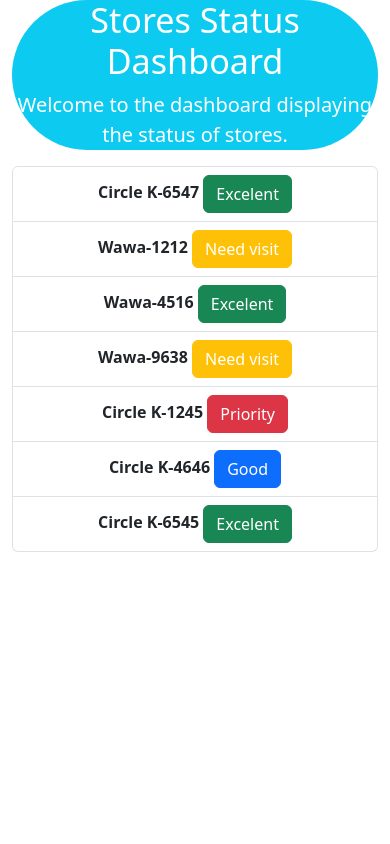
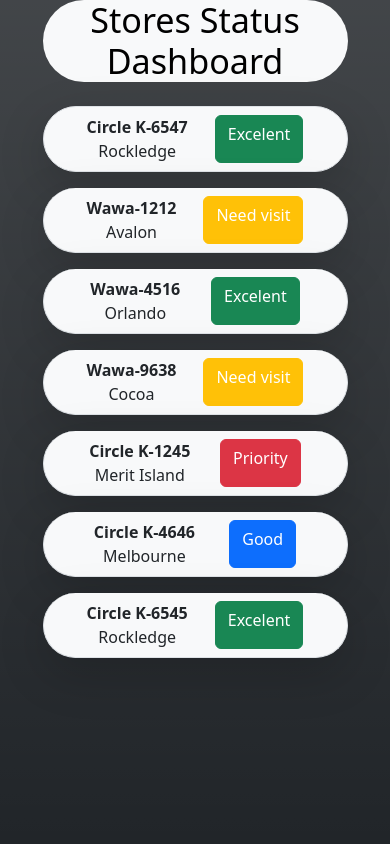
Before and after one commit to machanic16/balances-dashboard, a Django app: page /dashboard/ in a window 390 px wide. Run offline with Django 4.2, Linux system fonts and the light colour scheme; data comes from the database, SQL or seed files in the repository; both versions use the stored data as it was after the commit; some libraries are stand-ins or nearby versions.

Commit message:
enhance colors and responsiveness for dashboard/

```diff
--- a/balances_dashboard/balances_dashboard/settings.py
+++ b/balances_dashboard/balances_dashboard/settings.py
@@ -28,7 +28,7 @@ SECRET_KEY = 'django-insecure-0nk)$&or_z+7(r49d3j^rx^)r##9vpw4j#atbr2$hg=f$x#x7g
 # SECURITY WARNING: don't run with debug turned on in production!
 DEBUG = True
 
-ALLOWED_HOSTS = ['3.133.140.55']
+ALLOWED_HOSTS = []
 
 
 # Application definition
--- a/balances_dashboard/dashboard/templates/dashboard/index.html
+++ b/balances_dashboard/dashboard/templates/dashboard/index.html
@@ -11,11 +11,10 @@
   <title>Stores Status Dashboard</title>
 </head>
 
-<body>
+<body class="bg-dark bg-gradient">
   <div class="container">
-    <div class="jumbotron bg-info rounded-pill text-white text-center">
+    <div class="bg-light col-lg-6 offset-lg-3 col-10 offset-1 rounded-pill text-black text-center">
       <h1 class="display-4">Stores Status Dashboard</h1>
-      <p class="lead">Welcome to the dashboard displaying the status of stores.</p>
     </div>
 
     {% if stores %}
@@ -23,17 +22,31 @@
       <div class="offset-md-3 col-md-6">
         <ul class="list-group text-center">
           {% for store in stores %}
-            <li class="list-group-item">
-              <a href="{% url 'dashboard:store' store.id%}" class="text-decoration-none text-dark">
-                <strong>{{ store }}</strong>
+            <li class="list-group-item
+                        mt-3 rounded-pill
+                        bg-light
+                        col-lg-6
+                        offset-lg-3
+                        col-10
+                        offset-1
+                        shadow-lg">
+              <a href="{% url 'dashboard:store' store.id%}" class="text-decoration-none
+                                                                   text-dark
+                                                                   d-flex
+                                                                   justify-content-evenly
+                                                                   col-12">
+                <div class="col-lg-5   ">
+                  <strong class="d-block">{{ store }}</strong>
+                  <span class="d-block">{{store.city}}</span>
+                </div>
                 {% if store.statuses == 0 %}
-                <div class="btn btn-danger text-white"> Priority   </div>
+                <div class="btn btn-danger text-white col-lg-5 "> Priority   </div>
                 {% elif store.statuses == 1 %}
-                <div class="btn btn-warning text-white"> Need visit   </div>
+                <div class="btn btn-warning text-white col-lg-5 "> Need visit   </div>
                 {% elif store.statuses == 2 %}
-                <div class="btn btn-primary text-white"> Good    </div>
+                <div class="btn btn-primary text-white col-lg-5 "> Good    </div>
                 {% elif store.statuses == 3 %}
-                <div class="btn btn-success text-white"> Excelent   </div>
+                <div class="btn btn-success text-white col-lg-5 "> Excelent   </div>
                 {% endif %}
 
               </a>
--- /dev/null
+++ b/balances_dashboard/static/dashboard/style.css
@@ -0,0 +1,3 @@
+.custom {
+    background-color: green;
+}
```
Also changed, not shown: balances_dashboard/db.sqlite3.
